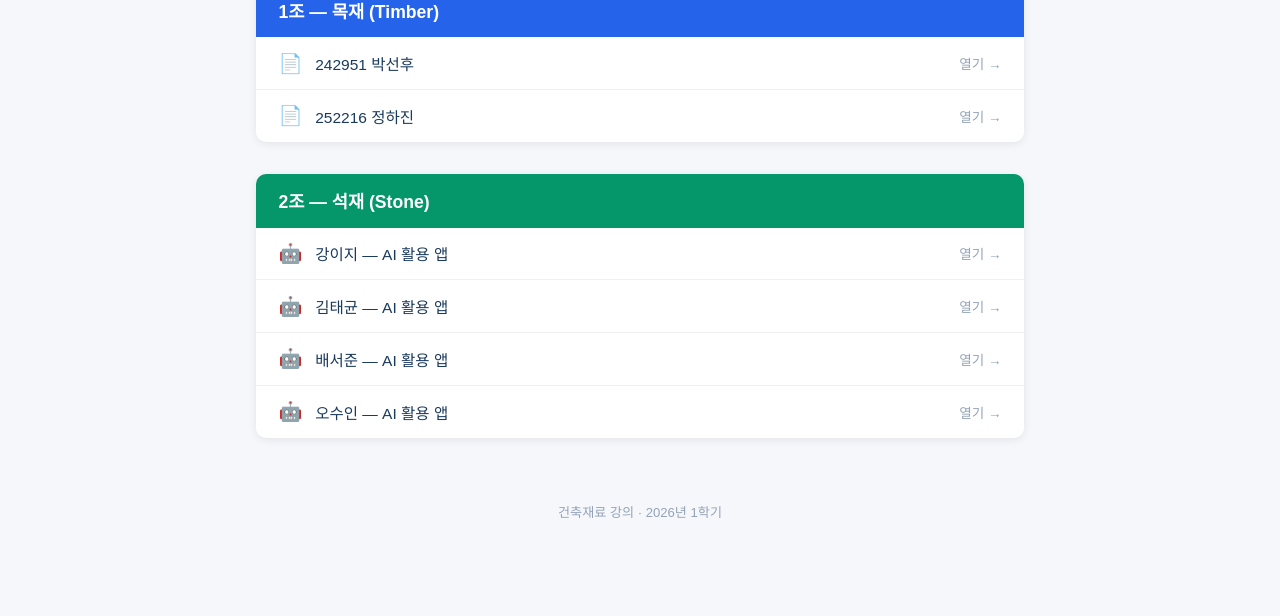
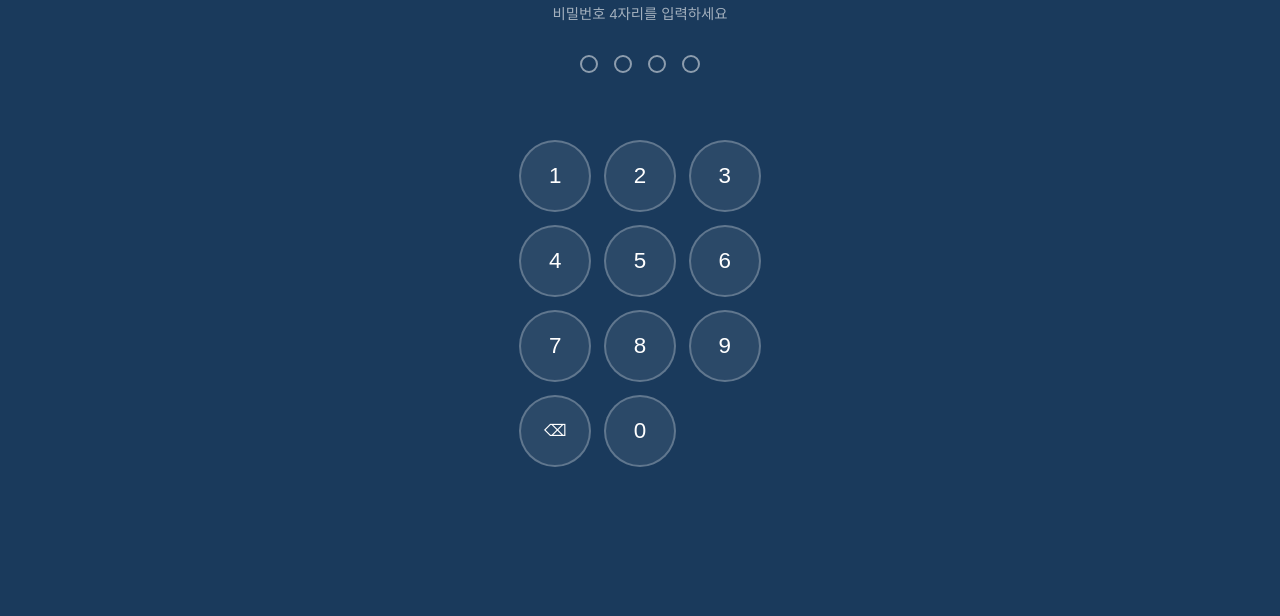
Before and after one commit to ekvm80/building-materials-2026, a plain HTML site: page index.html in a window 1280 px wide. Shown: the part 184-800 px from the top of the page. Drawn offline with Linux system fonts and the light colour scheme.

Commit message:
feat: 4자리 비밀번호(2026) 잠금 화면 추가
Co-Authored-By: Claude Sonnet 4.6 <noreply@anthropic.com>

```diff
--- a/index.html
+++ b/index.html
@@ -64,8 +64,103 @@
       color: #94a3b8;
     }
   </style>
+  <style>
+    #lock-overlay {
+      position: fixed; inset: 0;
+      background: #1a3a5c;
+      display: flex; flex-direction: column;
+      align-items: center; justify-content: center;
+      z-index: 9999;
+    }
+    #lock-overlay h2 { color: white; font-size: 1.3rem; margin-bottom: 0.4rem; }
+    #lock-overlay p  { color: rgba(255,255,255,0.6); font-size: 0.9rem; margin-bottom: 2rem; }
+    #pin-display {
+      display: flex; gap: 1rem; margin-bottom: 2rem;
+    }
+    .pin-dot {
+      width: 18px; height: 18px;
+      border-radius: 50%;
+      border: 2px solid rgba(255,255,255,0.5);
+      background: transparent;
+      transition: background 0.15s;
+    }
+    .pin-dot.filled { background: white; border-color: white; }
+    #pin-error {
+      color: #f87171; font-size: 0.85rem;
+      margin-bottom: 1.2rem; min-height: 1.2em;
+    }
+    #keypad {
+      display: grid; grid-template-columns: repeat(3, 1fr);
+      gap: 0.8rem;
+    }
+    .key {
+      width: 72px; height: 72px;
+      border-radius: 50%;
+      border: 2px solid rgba(255,255,255,0.25);
+      background: rgba(255,255,255,0.08);
+      color: white; font-size: 1.4rem;
+      cursor: pointer;
+      transition: background 0.15s;
+    }
+    .key:hover  { background: rgba(255,255,255,0.2); }
+    .key:active { background: rgba(255,255,255,0.35); }
+    .key.del    { font-size: 1rem; }
+  </style>
 </head>
 <body>
+  <div id="lock-overlay">
+    <h2>건축재료 2026 프로젝트 발표</h2>
+    <p>비밀번호 4자리를 입력하세요</p>
+    <div id="pin-display">
+      <div class="pin-dot"></div>
+      <div class="pin-dot"></div>
+      <div class="pin-dot"></div>
+      <div class="pin-dot"></div>
+    </div>
+    <div id="pin-error"></div>
+    <div id="keypad">
+      <button class="key" onclick="pressKey('1')">1</button>
+      <button class="key" onclick="pressKey('2')">2</button>
+      <button class="key" onclick="pressKey('3')">3</button>
+      <button class="key" onclick="pressKey('4')">4</button>
+      <button class="key" onclick="pressKey('5')">5</button>
+      <button class="key" onclick="pressKey('6')">6</button>
+      <button class="key" onclick="pressKey('7')">7</button>
+      <button class="key" onclick="pressKey('8')">8</button>
+      <button class="key" onclick="pressKey('9')">9</button>
+      <button class="key del" onclick="pressKey('del')">⌫</button>
+      <button class="key" onclick="pressKey('0')">0</button>
+      <button class="key" style="visibility:hidden"></button>
+    </div>
+  </div>
+  <script>
+    (function() {
+      if (sessionStorage.getItem('auth') === '1') {
+        document.getElementById('lock-overlay').style.display = 'none';
+        return;
+      }
+      var pin = '';
+      var correct = '2026';
+      window.pressKey = function(k) {
+        var err = document.getElementById('pin-error');
+        if (k === 'del') { pin = pin.slice(0, -1); }
+        else if (pin.length < 4) { pin += k; }
+        var dots = document.querySelectorAll('.pin-dot');
+        dots.forEach(function(d, i) { d.classList.toggle('filled', i < pin.length); });
+        err.textContent = '';
+        if (pin.length === 4) {
+          if (pin === correct) {
+            sessionStorage.setItem('auth', '1');
+            document.getElementById('lock-overlay').style.display = 'none';
+          } else {
+            err.textContent = '비밀번호가 올바르지 않습니다';
+            pin = '';
+            dots.forEach(function(d) { d.classList.remove('filled'); });
+          }
+        }
+      };
+    })();
+  </script>
   <header>
     <h1>건축재료 2026 프로젝트 발표</h1>
     <p>AI 활용 앱 모음</p>
```
